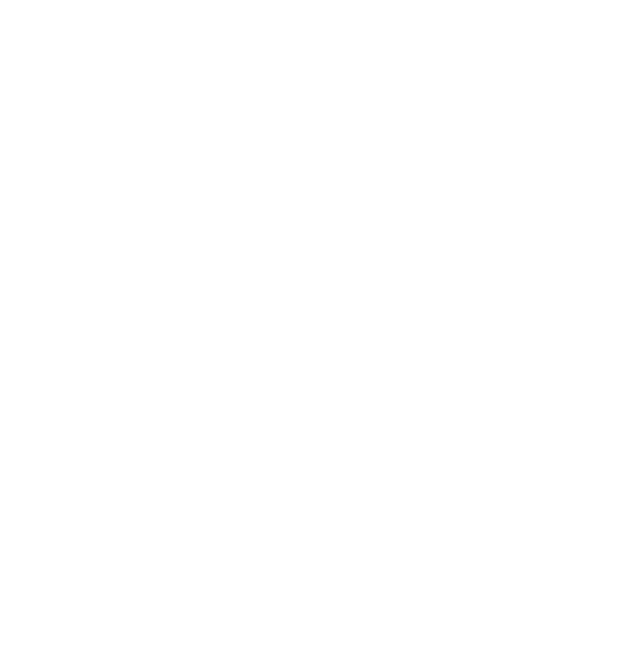
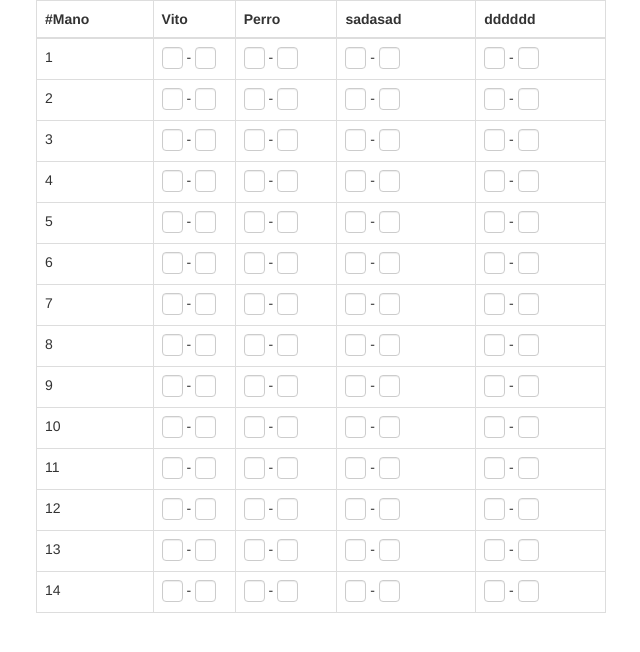
Before and after one commit to Juargo/vitogame, an Angular app: page / in a window 1280 px wide. Shown: the top 652 px of the page, without its empty margins (34-674 px from the left). Built offline with nearby package versions, Linux system fonts and the light colour scheme.

Commit message:
form template

```diff
--- a/src/app/app.component.css
+++ b/src/app/app.component.css
@@ -0,0 +1,15 @@
+.inp{
+    padding: 2px;
+height: 22px;
+width: 21px;
+}
+
+td{
+    width: 33px;height: 41px;
+}
+table{
+    width: 50%;
+}
+th{
+    padding: 1px
+}
--- a/src/app/app.component.html
+++ b/src/app/app.component.html
@@ -1,3 +1,40 @@
+<div class="container">
+    <form class="form-inline">
+        <table class="table table-bordered">
+            <thead>
+                <tr>
+                    <th scope="col">#Mano</th>
+                    <th scope="col">Vito</th>
+                    <th scope="col">Perro</th>
+                    <th scope="col">sadasad</th>
+                    <th scope="col">dddddd</th>
+                </tr>
+            </thead>
+            <tbody>
+                <tr *ngFor="let item of [1,2,3,4,5,6,7,8,9,10,11,12,13,14]">
+                    <td scope="row" style="width: 33px;height: 41px;">{{item}}</td>
+                    <td style="width: 33px;height: 41px;">
+                        <input class="form-control inp"> -
+                        <input class="form-control inp">
+                    </td>
+                    <td style="width: 33px;height: 41px;">
+                        <input class="form-control inp"> -
+                        <input class="form-control inp">
+                    </td>
+                    <td style="width: 33px;height: 41px;">
+                        <input class="form-control inp"> -
+                        <input class="form-control inp">
+                    </td>
+                    <td style="width: 33px;height: 41px;">
+                        <input class="form-control inp"> -
+                        <input class="form-control inp">
+                    </td>
+                </tr>
+            </tbody>
+        </table>
+    </form>
+
+</div>
 
 <!-- <div class="container">
     <app-game-form></app-game-form>
--- a/src/app/app.module.ts
+++ b/src/app/app.module.ts
@@ -1,6 +1,6 @@
 import { BrowserModule } from '@angular/platform-browser';
 import { NgModule } from '@angular/core';
-import { ReactiveFormsModule } from '@angular/forms';
+import { ReactiveFormsModule, FormsModule } from '@angular/forms';
 
 import { AppComponent } from './app.component';
 import { GameFormComponent } from './game-form/game-form.component';
@@ -12,7 +12,8 @@ import { GameFormComponent } from './game-form/game-form.component';
   ],
   imports: [
     BrowserModule,
-    ReactiveFormsModule
+    ReactiveFormsModule,
+    FormsModule
   ],
   providers: [],
   bootstrap: [AppComponent]
```
